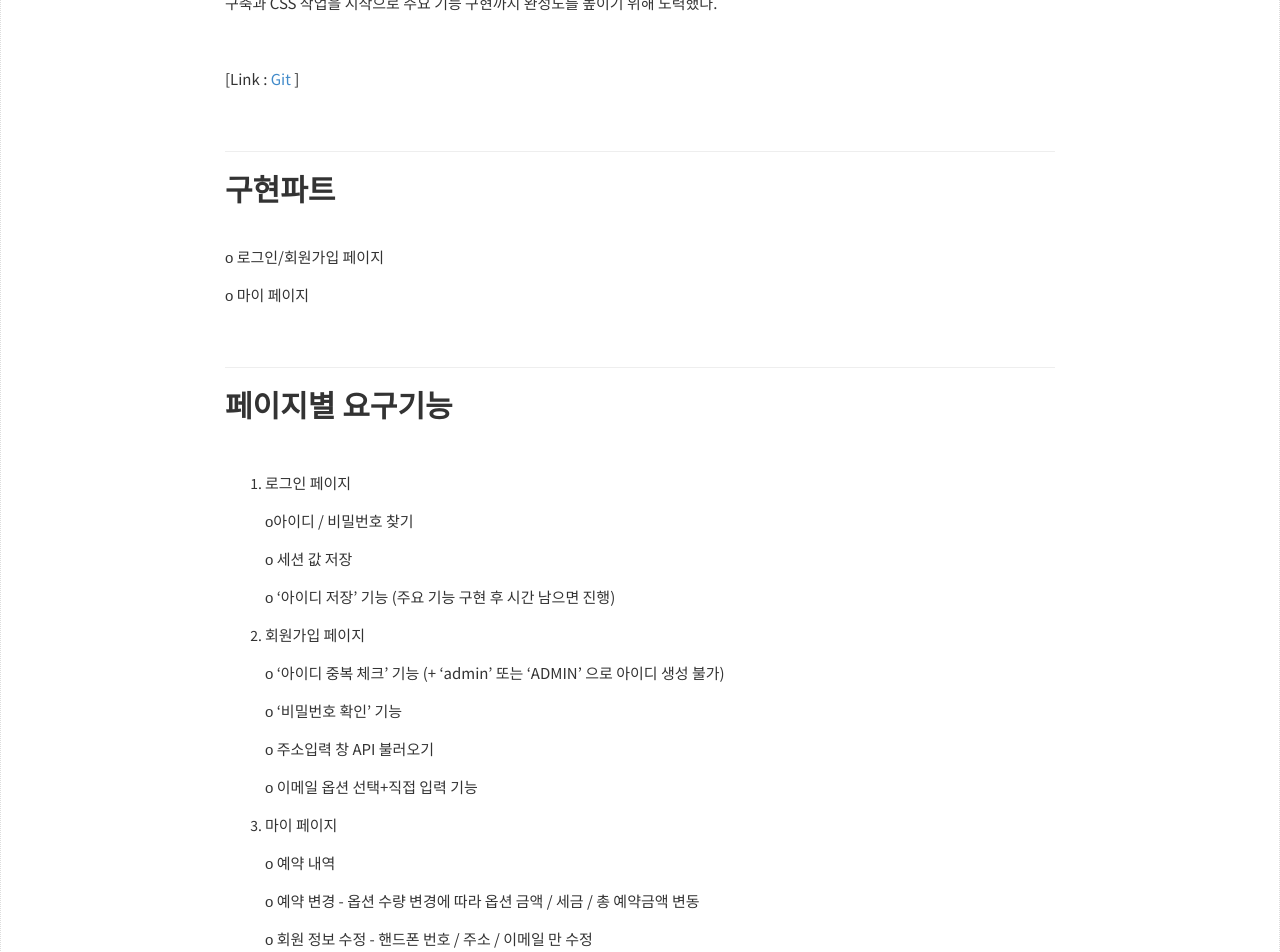
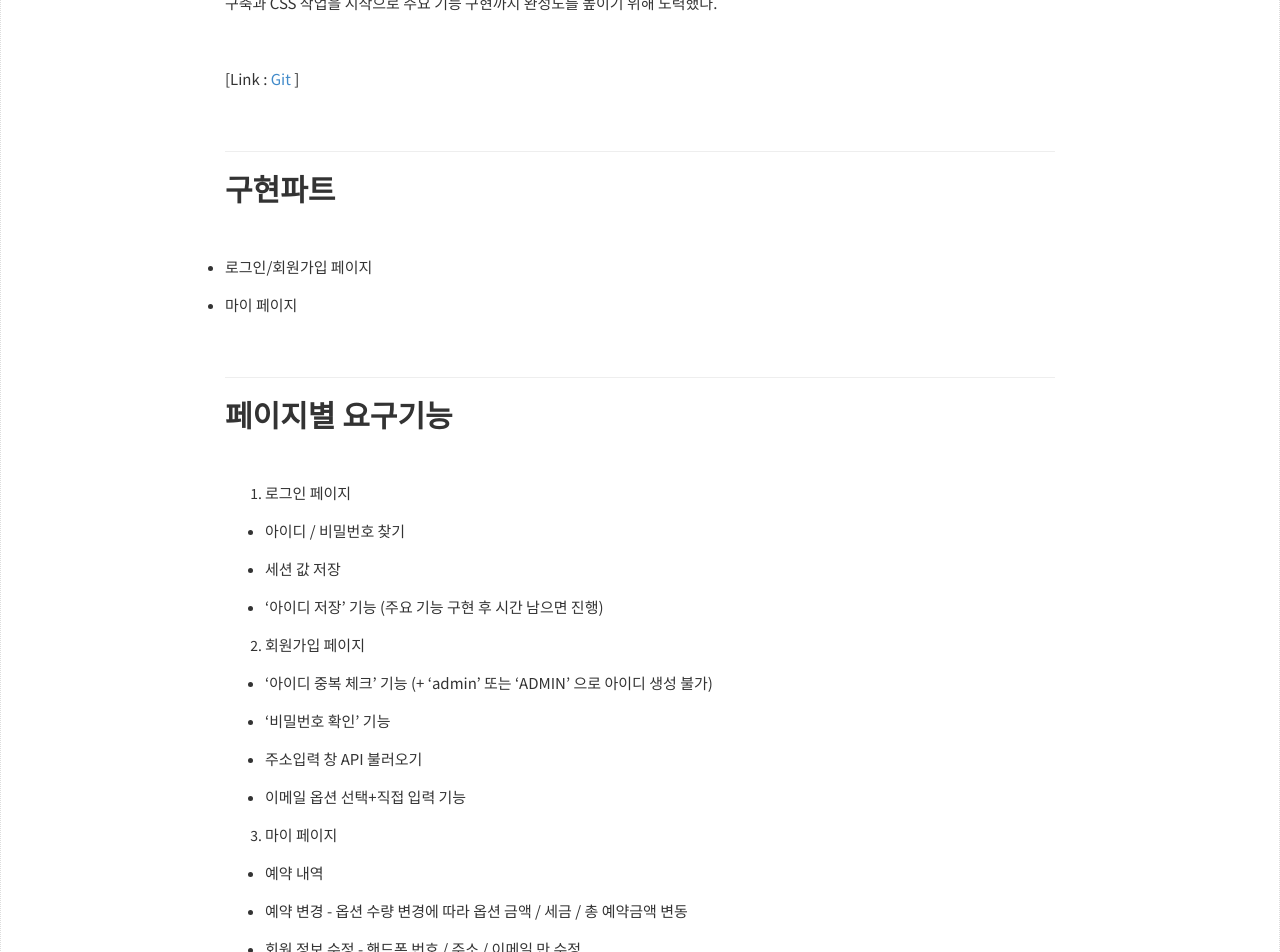
Before and after one commit to areumyy/areumyy.github.io, a Jekyll site: the page built from project/hemasHotel.md, in a window 1280 px wide. Shown: the part 1290-2242 px from the top of the page. Built offline with Jekyll 4.4.1, drawn with Linux system fonts in a browser that asks for light colours; nearby versions of some CDN libraries; some of the changed text lies outside the part shown.

Commit message:
Project 포스팅 수정

```diff
--- a/contact.html
+++ b/contact.html
@@ -27,7 +27,7 @@ permalink: /contact/
             <h2>Contact</h2>
             <ul class="address-block">
               <li>
-                <i class="fa fa-phone"></i>+82 10 5438 2367
+                <i class="fa fa-phone"></i>010-5438-2367
               </li>
               <li>
                 <i class="fa fa-envelope-o"></i>j.areum92@gamil.com
--- a/css/airspace.css
+++ b/css/airspace.css
@@ -48,7 +48,7 @@ ul {
   padding: 0;
   margin: 0;
   list-style: disc;
-  list-style-position: inside;
+  /* list-style-position: inside; */
 }
 a,
 a:active,
@@ -253,7 +253,7 @@ font header .navbar-default .navbar-nav li a:hover {
   border-radius: 50%;
 }
 #slider .profile_coment {  /* 추가 */
-  margin-bottom: 20px;
+  margin: 25px 0;
 }
 #slider .profile_info {  /* 추가 */
   display: flex;
@@ -974,6 +974,7 @@ font header .navbar-default .navbar-nav li a:hover {
 .post-box {
   width: 1170px;
   margin: auto;
+  padding: 40px 0 80px 0;
 }
 
 
@@ -1360,6 +1361,9 @@ font header .navbar-default .navbar-nav li a:hover {
 /*--
 	wrapper-contact Start
 --*/
+.address-block {
+  list-style: none;
+}
 .address-block li {
   margin-bottom: 20px;
 }
--- a/project/hemasHotel.md
+++ b/project/hemasHotel.md
@@ -42,9 +42,10 @@ author: Areum-Jung
 ---
 ## **구현파트**
 <br>
-  ο 로그인/회원가입 페이지
 
-  ο 마이 페이지
+* 로그인/회원가입 페이지
+
+* 마이 페이지
 
 <br>
 
@@ -53,33 +54,33 @@ author: Areum-Jung
 <br>
 1. 로그인 페이지
 
-    ο아이디 / 비밀번호 찾기
+    * 아이디 / 비밀번호 찾기
 
-    ο 세션 값 저장
+    * 세션 값 저장
 
-    ο '아이디 저장' 기능  (주요 기능 구현 후 시간 남으면 진행)
+    * '아이디 저장' 기능  (주요 기능 구현 후 시간 남으면 진행)
 
 2. 회원가입 페이지
 
-    ο '아이디 중복 체크' 기능 (+ 'admin' 또는 'ADMIN' 으로 아이디 생성 불가)
+    * '아이디 중복 체크' 기능 (+ 'admin' 또는 'ADMIN' 으로 아이디 생성 불가)
 
-    ο '비밀번호 확인' 기능
+    * '비밀번호 확인' 기능
 
-    ο 주소입력 창 API 불러오기
+    * 주소입력 창 API 불러오기
 
-    ο 이메일 옵션 선택+직접 입력 기능
+    * 이메일 옵션 선택+직접 입력 기능
 
 3. 마이 페이지
 
-    ο 예약 내역
+    * 예약 내역
 
-    ο 예약 변경 - 옵션 수량 변경에 따라 옵션 금액 / 세금 / 총 예약금액 변동
+    * 예약 변경 - 옵션 수량 변경에 따라 옵션 금액 / 세금 / 총 예약금액 변동
 
-    ο 회원 정보 수정 - 핸드폰 번호 / 주소 / 이메일 만 수정
+    * 회원 정보 수정 - 핸드폰 번호 / 주소 / 이메일 만 수정
 
-    ο 비밀번호 수정 - 기존 비밀번호와 새로운 비밀번호 확인 후 수정
+    * 비밀번호 수정 - 기존 비밀번호와 새로운 비밀번호 확인 후 수정
 
-    ο 회원 탈퇴 - 해당 회원의 예약내역까지 같이 삭제
+    * 회원 탈퇴 - 해당 회원의 예약내역까지 같이 삭제
 
     <br>
 
```
Also changed, not shown: project/starbucks.md (+7 -7 lines), project/todoList.md (+12 -12 lines).
